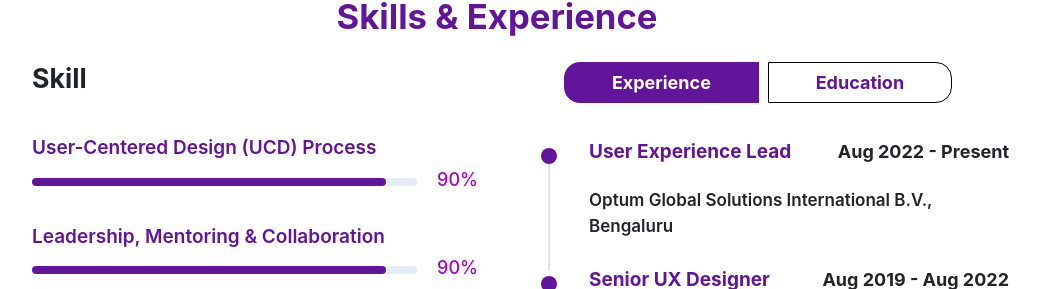
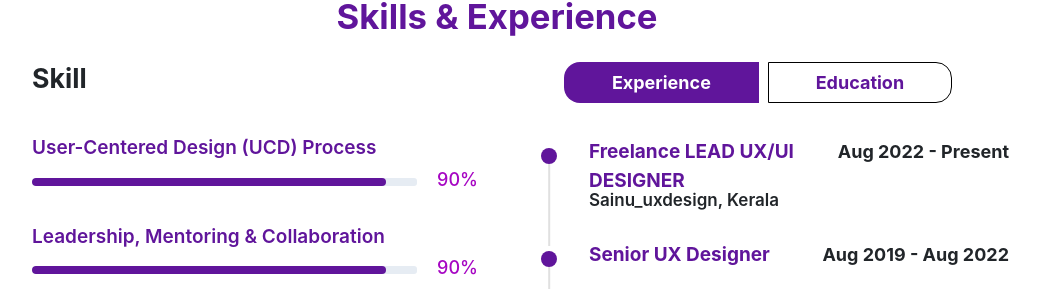
Before and after one commit to JAMSHID12/sainu-portfolio-react, a React (Create React App) app: page / in a window 1280 px wide. Shown: the part 2168-2457 px from the top of the page, without its empty margins (143-1183 px from the left). Built offline with nearby package versions, Linux system fonts and the light colour scheme.

Commit message:
code updated

```diff
--- a/src/data/Data.js
+++ b/src/data/Data.js
@@ -126,9 +126,9 @@ export const skills = [
 export const experience = [
     {
         id: 1,
-        position: "User Experience Lead",
+        position: "Freelance LEAD UX/UI DESIGNER",
         year: "Aug 2022 - Present",
-        company: "Optum Global Solutions International B.V., Bengaluru",
+        company: "Sainu_uxdesign, Kerala",
 
     },
     {
```
